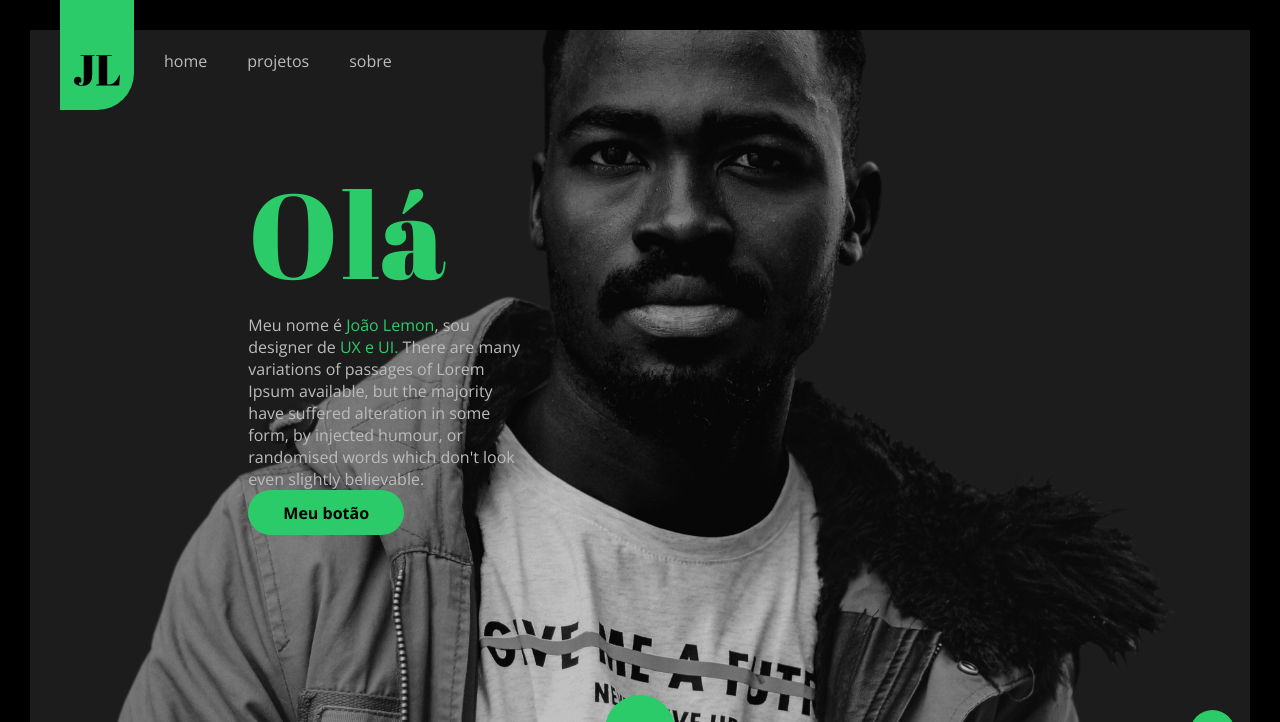
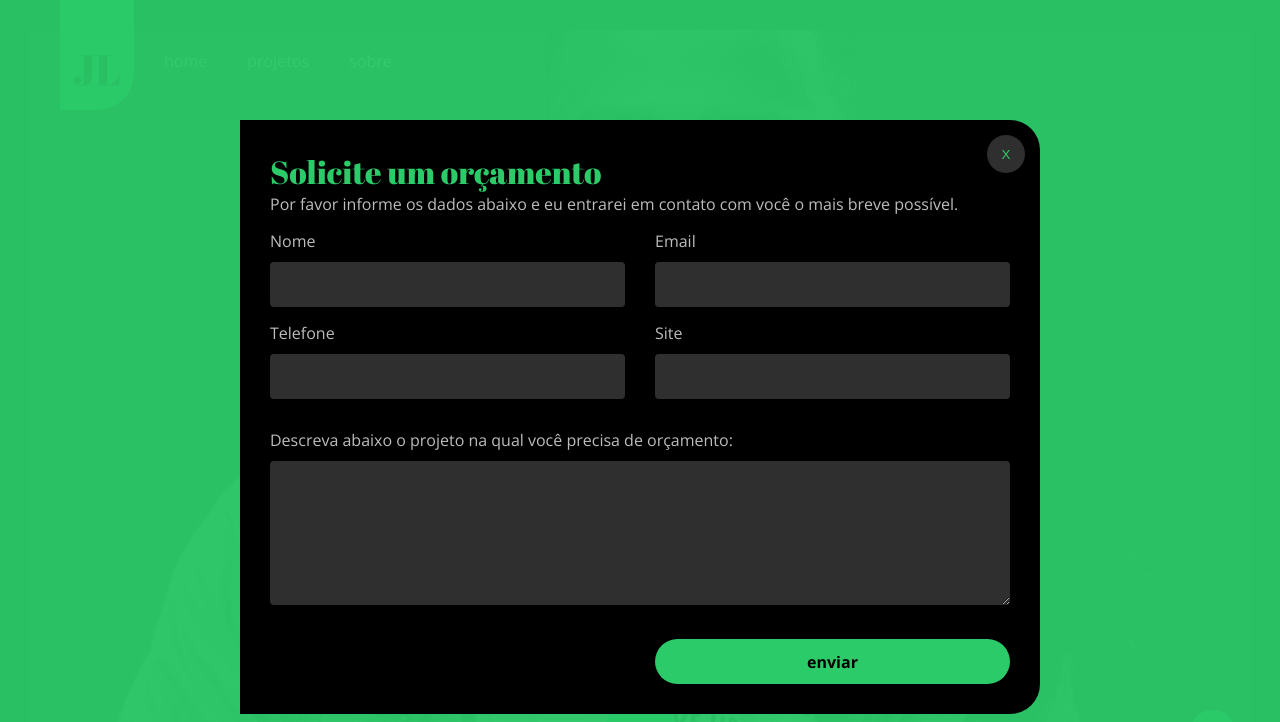
Before and after one commit to vitoriagomesz/projeto-final-codesigners, a plain HTML site: page index.html in a window 1280 px wide. Shown: the top 722 px of the page. Drawn offline with nearby package versions, Linux system fonts and the light colour scheme.

Commit message:
Fazendo overlay > modal e formulário

```diff
--- a/css/main.css
+++ b/css/main.css
@@ -6,7 +6,7 @@
     -moz-osx-font-smoothing: grayscale;
 }
 
-p {
+p, label {
     font-family: 'Open Sans', sans-serif;
 }
 
@@ -91,6 +91,71 @@ p {
 
     .jl-preloader-inner {
         margin-top: -45px;
+    }
+
+    .jl-overlay {
+        width: 100%;
+        height: 100vh;
+        display: block;
+        position: fixed;
+        z-index: 1000;
+        top: 0;
+        left: 0;
+        background-color: rgba(44, 203, 105, 0.95);
+    }
+
+    .jl-modal {
+        width: 800px;
+        display: table;
+        padding: 30px;
+        border-radius: 0 30px 30px 0;
+        position: fixed;
+        top: 15%;
+        left: 0;
+        right: 0;
+        margin: 0 auto;
+        z-index: 1200;
+    }
+
+    .jl-modal-header, .jl-modal-body, .jl-form {
+        width: 100%;
+        display: table;
+        position: relative;
+    }
+
+    .jl-close-modal {
+        width: 38px;
+        height: 38px;
+        border-radius: 50%;
+        color: #2CCB69;
+        text-align: center;
+        line-height: center;
+        cursor: pointer;
+        position: absolute;
+        top: -15px;
+        right: -15px;
+        border: none;
+        background-color: #2f2f2f;
+    }
+
+    .jl-form label {
+        display: inline-block;
+        margin-bottom: 10px;
+        font-size: 16px;
+    }
+
+    .jl-field, .jl-textarea {
+        width: 100%;
+        border-radius: 4px;
+        background-color: #2f2f2f;
+        color: #fff;
+        border: none;
+        font-size: 16px;
+        text-indent: 15px; /*paragráfo para a 1° linha de texto do form*/
+    }
+
+    .jl-field {
+        height: 45px;
     }
 
     .jl-topbar {
@@ -444,6 +509,12 @@ p {
     font-family: 'Open Sans', sans-serif;
     font-weight: 600;
     transition:  all 0.2s ease-out;
+    text-transform: lowercase;
+}
+
+.jl-btn-block {
+    display: block;
+    width: 100%;
 }
 
 .jl-btn-medium {
--- a/index.html
+++ b/index.html
@@ -21,6 +21,63 @@
         </div>
     </div>
 
+    <div class="jl-overlay"></div>
+
+    <div class="jl-modal jl-bg-black">
+        <div class="jl-modal-header">
+            <h1 class="jl-title jl-text-green">
+                Solicite um orçamento
+            </h1>
+
+            <button class="jl-close-modal">
+                X
+            </button>
+        </div>
+
+        <div class="jl-modal-body">
+            <div class="row">
+                <div class="col-sm-12">
+                    <p class="jl-text-light">Por favor informe os dados abaixo e eu entrarei em contato com você o mais breve possível.</p>
+                </div>
+            </div>
+            <div class="row jl-mar-top-15">
+                <div class="col-sm-12">
+                    <form class="jl-form">
+                        <div class="row">
+                            <div class="col-sm-12 col-md-6 jl-mar-bottom-15">
+                                <label for="Nome" class="jl-text-light">Nome</label>
+                                <input type="text" nome="Nome" id="jl-nome" class="jl-field" />
+                            </div>
+                            <div class="col-sm-12 col-md-6 jl-mar-bottom-15">
+                                <label for="Email" class="jl-text-light">Email</label>
+                                <input type="email" nome="Email" id="jl-email" class="jl-field" />
+                            </div>
+                            <div class="col-sm-12 col-md-6 jl-mar-bottom-15">
+                                <label for="Telefone" class="jl-text-light">Telefone</label>
+                                <input type="tel" nome="Telefone" id="jl-telefone" class="jl-field" />
+                            </div>
+                            <div class="col-sm-12 col-md-6 jl-mar-bottom-15">
+                                <label for="Site" class="jl-text-light">Site</label>
+                                <input type="text" nome="Site" id="jl-site" class="jl-field" />
+                            </div>
+
+                            <div class="col-sm-12 col-md-12 jl-mar-top-15 jl-mar-bottom-15">
+                                <label for="Mensagem" class="jl-text-light">Descreva abaixo o projeto na qual você precisa de orçamento:</label>
+                                <textarea id="jl-mensagem" name="Mensagem" rows="8" class="jl-textarea"></textarea>
+                            </div>
+                        </div>
+
+                        <div class="row justify-content-end jl-mar-top-15">
+                            <div class="col-sm-12 col-md-6">
+                                <button class="jl-btn jl-btn-large jl-btn-green jl-btn-block">Enviar</button>
+                            </div>
+                        </div>
+
+                    </form>
+                </div>
+            </div>
+        </div>
+    </div>
 
     <header class="jl-topbar">
         <div class="jl-logo">
@@ -71,7 +128,7 @@
                             of Lorem Ipsum available, but the majority have suffered alteration in some form, by
                             injected humour, or randomised words which don't look even slightly believable. </p>
 
-                            <button class="jl-btn jl-btn-large jl-btn-green">Meu botão</button>
+                            <button class="jl-btn jl-btn-large jl-btn-green jl-mar-top-15">solicite um orçamento</button>
                     </div>
                 </div>
             </div>
```
